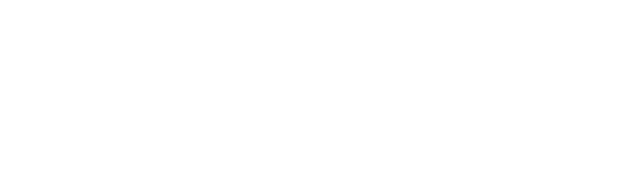
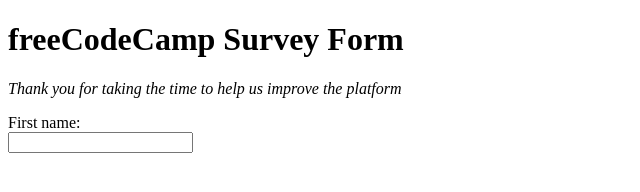
Before and after one commit to Lanr3waju/SURVEY-FORM, a plain HTML site: page html/index.html in a window 1280 px wide. Shown: the whole page, without its empty margins (0-640 px from the left). Drawn offline with Linux system fonts and the light colour scheme.

Commit message:
created a form

```diff
--- a/html/index.html
+++ b/html/index.html
@@ -7,7 +7,24 @@
         <title>Survey Form</title>
     </head>
     <body>
+        <div id="main">
+            <div><h1 id="title">freeCodeCamp Survey Form</h1></div>
+            <div><p id="description"><i>Thank you for taking the time to help us improve the platform</i></p></div>
+            <div>
+                <form id="survey-form">
+                    <label for="name">First name:</label><br>
+                    <input type="text" id="name" name="name" required><br>
 
+
+
+                </form>
+            </div>
+
+
+
+
+
+        </div>
         <script src="https://cdn.freecodecamp.org/testable-projects-fcc/v1/bundle.js"></script>
     </body>
     </html>
```
